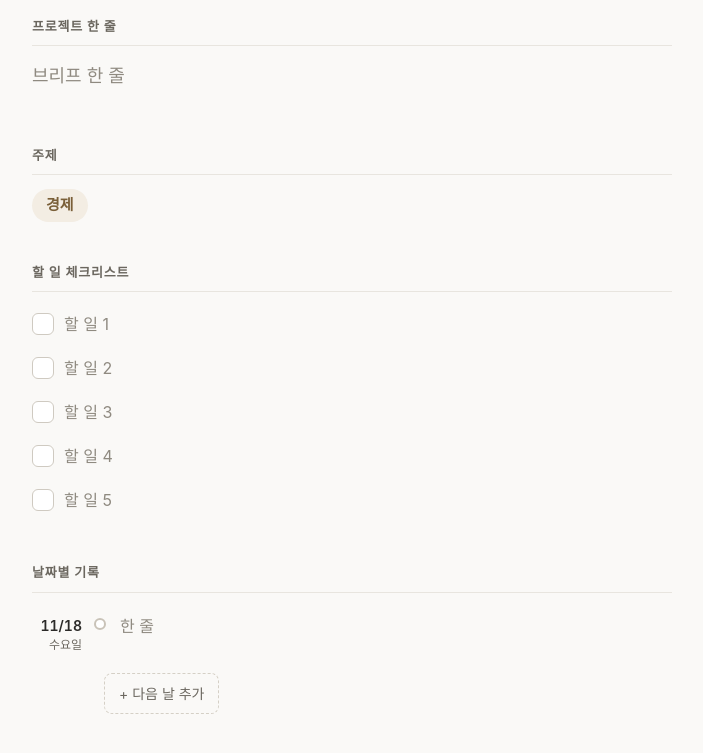
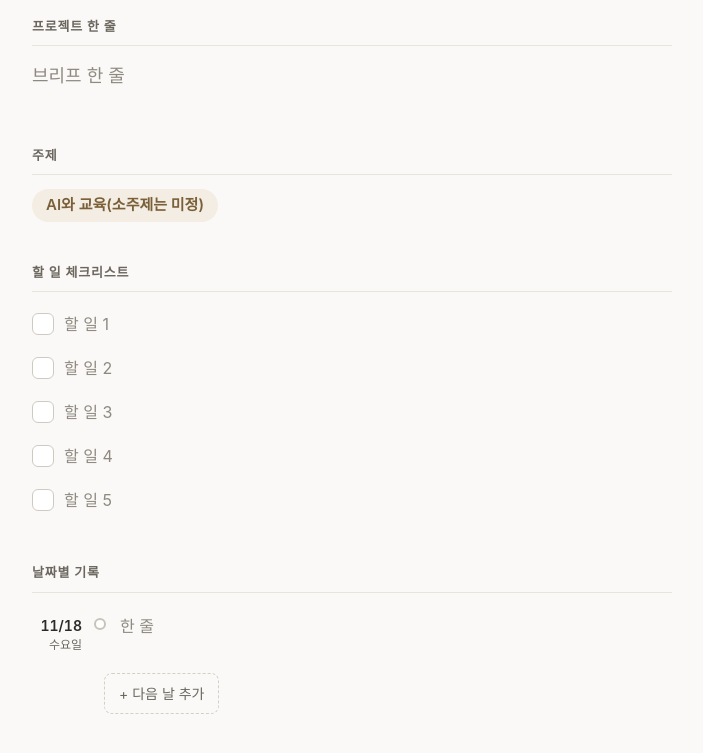
Before and after one commit to yoon-system/article, a plain HTML site: page index.html in a window 1280 px wide. Shown: the part 137-890 px from the top of the page, without its empty margins (288-991 px from the left). Drawn offline with Linux system fonts and the light colour scheme.

Commit message:
Update topic tag to reflect new subject
(테스트) 주제 변경

```diff
--- a/index.html
+++ b/index.html
@@ -200,7 +200,7 @@
 
   <section>
     <h2>주제</h2>
-    <span class="topic-tag">경제</span>
+    <span class="topic-tag">AI와 교육(소주제는 미정)</span>
   </section>
 
   <section>
```
